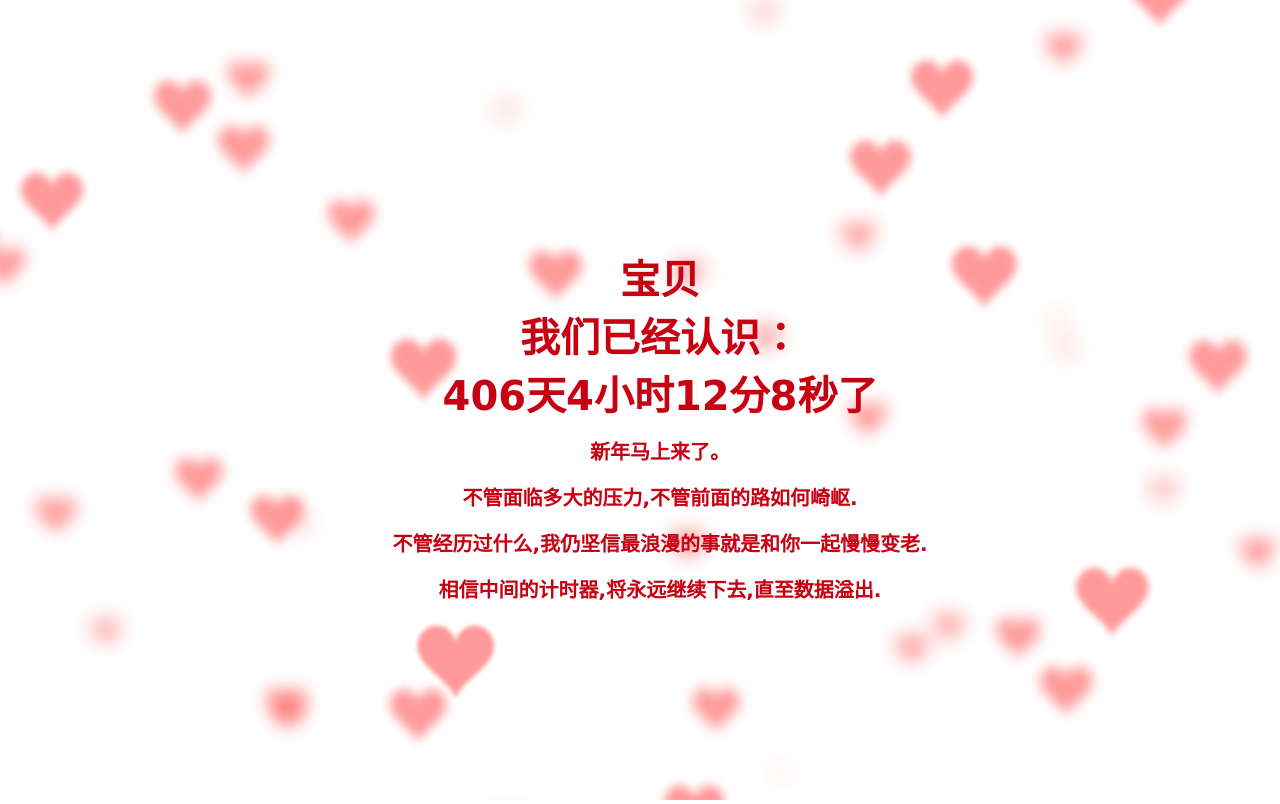
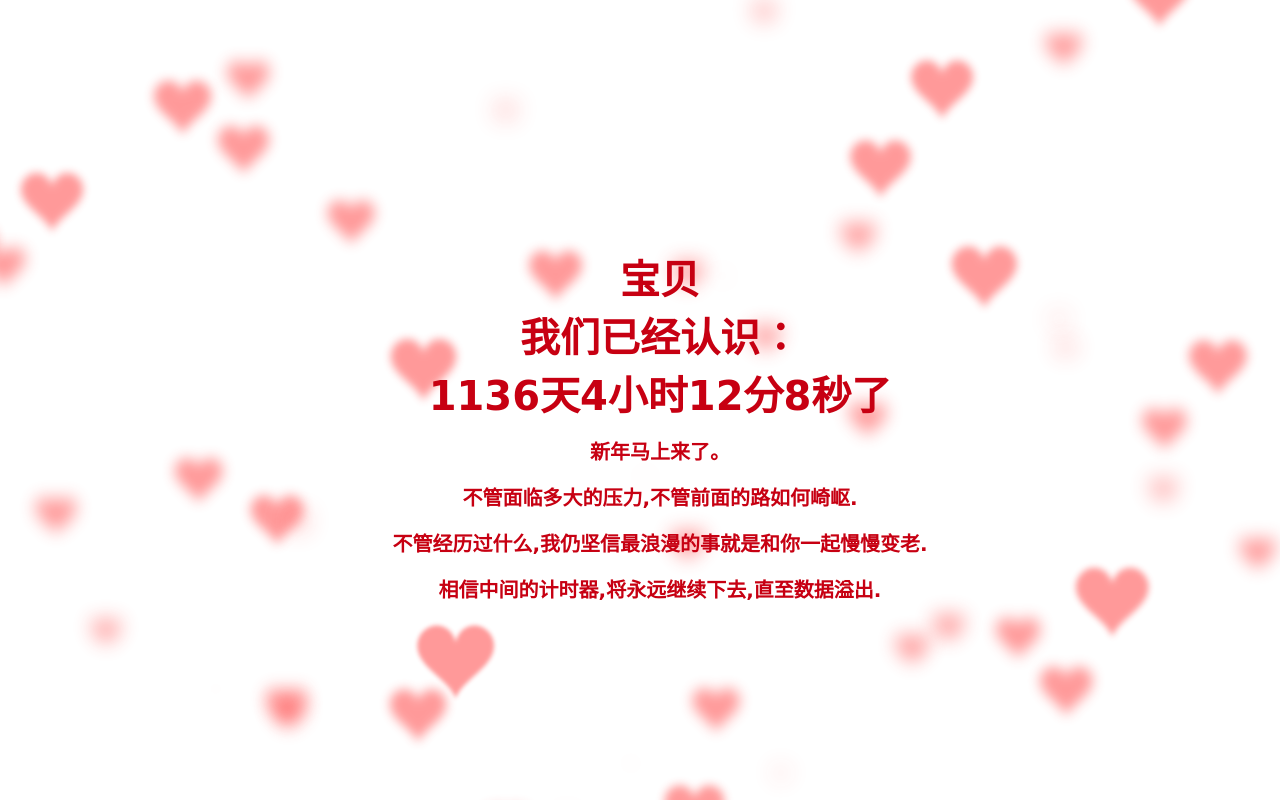
Before and after one commit to hsq18297780959/hsq.github.io, a plain HTML site: page index.html in a window 1280 px wide. Drawn offline with Linux system fonts and the light colour scheme.

Commit message:
UpdateTime

```diff
--- a/index.html
+++ b/index.html
@@ -125,7 +125,7 @@ window.addEventListener("resize", onResize);
 requestAnimationFrame(render);
 
 window.onload=function starttime(){
-        time(h1,'2023,9,1');     // 在一起的时间
+        time(h1,'2021,9,1');     // 在一起的时间
         ptimer = setTimeout(starttime,1000); // 添加计时器
 }
 
```
